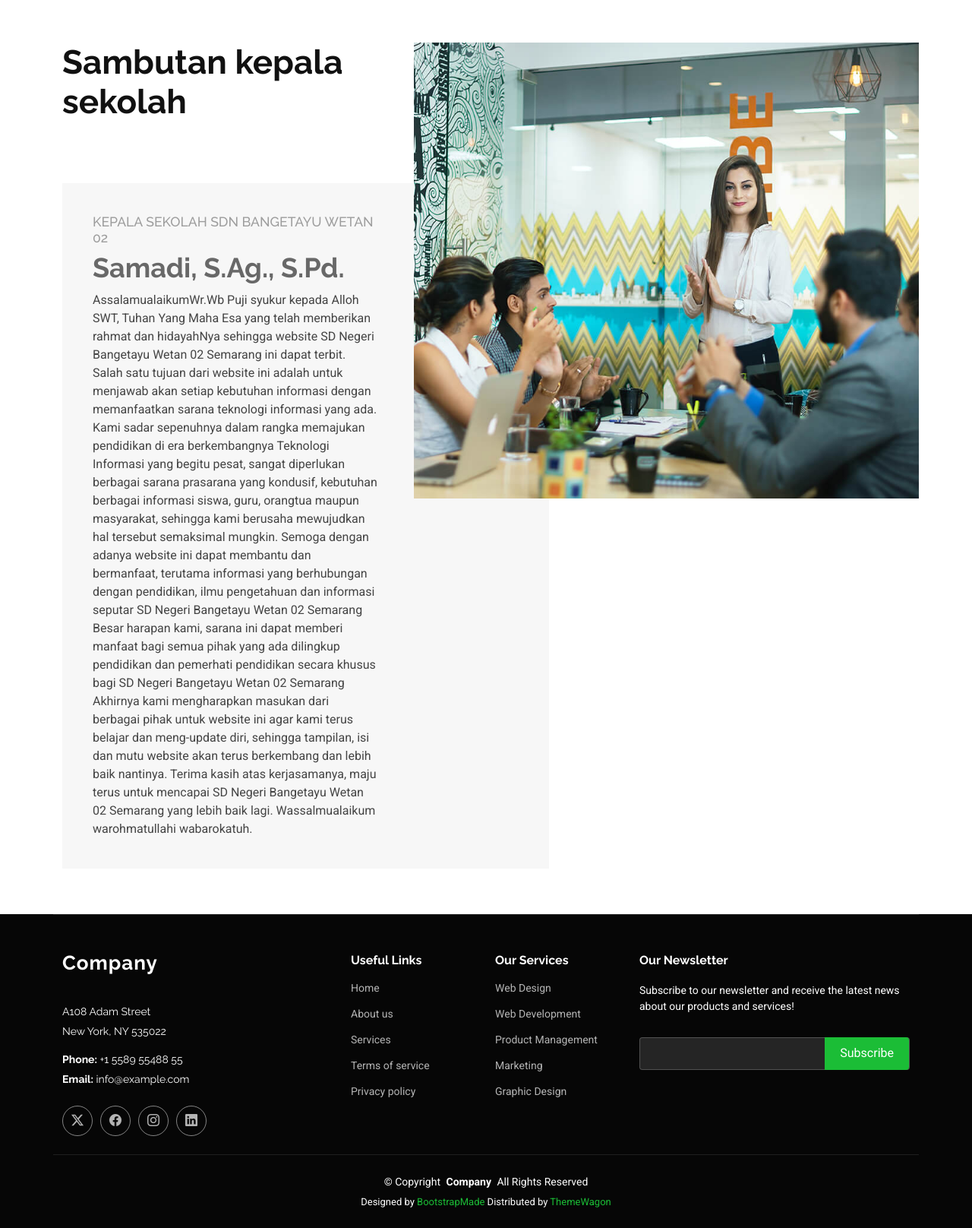
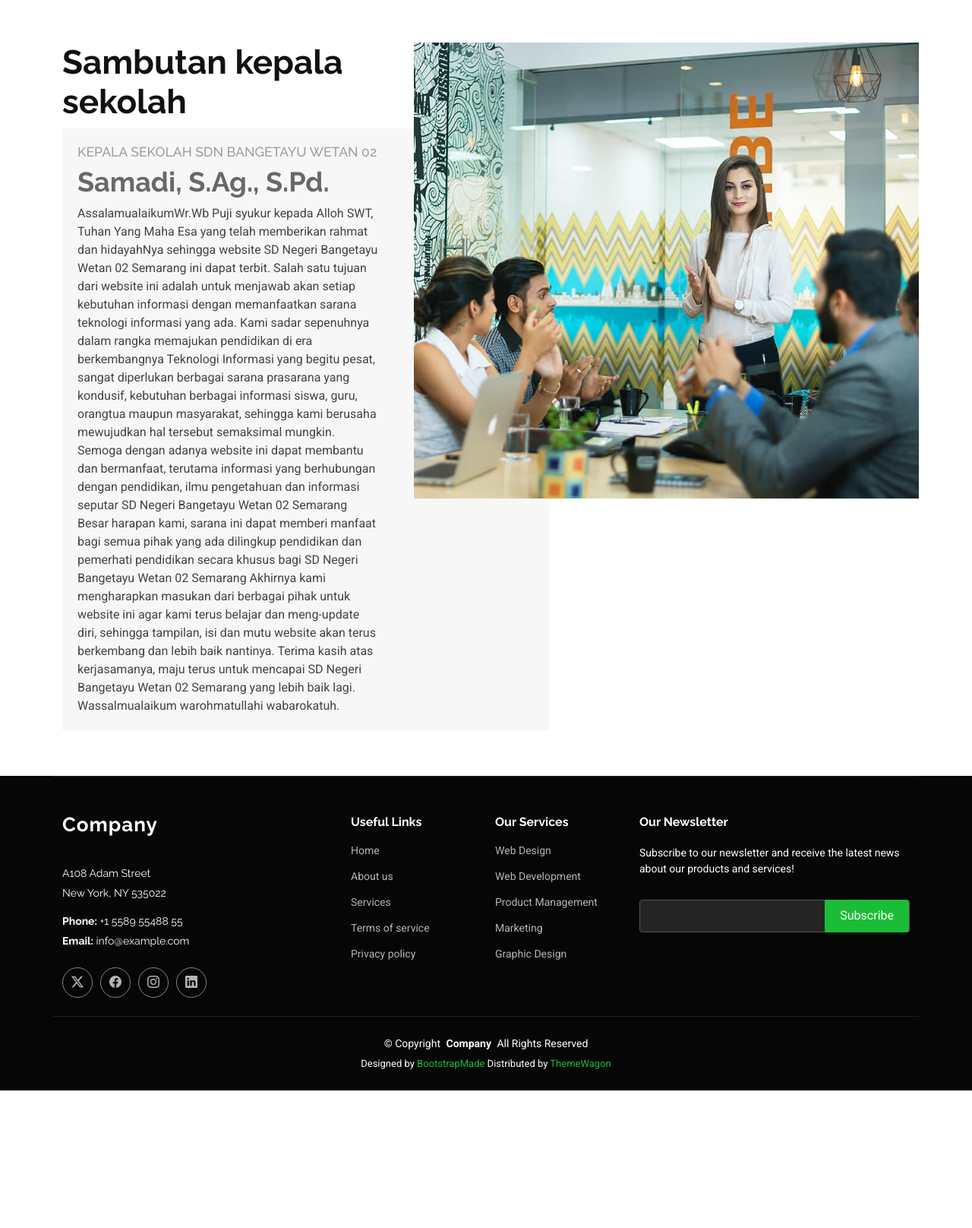
Before and after one commit to rijal-hub/web-sekolah, a PHP site: page / in a window 1280 px wide. Shown: the part 805-2421 px from the top of the page at 76% size. After the commit the page ends 2240 px from the top, so only its background shows below. Run offline with PHP 8.4, Linux system fonts and the light colour scheme.

Commit message:
edit by aing

```diff
--- a/assets/css/main.css
+++ b/assets/css/main.css
@@ -958,23 +958,22 @@ section,
 }
 
 /*--------------------------------------------------------------
-# About Section
---------------------------------------------------------------*/
+# About Sections--------------------------*/
 .about .inner-title {
   font-size: 2.75rem;
   font-weight: 700;
-  margin: 30px 0;
+  /* margin: 30px 0; */
 }
 
 @media (min-width: 991px) {
   .about .inner-title {
     max-width: 65%;
-    margin: 0 0 80px 0;
+    margin: 0 0 10pxs 0;
   }
 }
 
 .about .our-story {
-  padding: 40px;
+  padding: 20px;
   background-color: color-mix(in srgb, var(--default-color), transparent 96%);
 }
 
```
